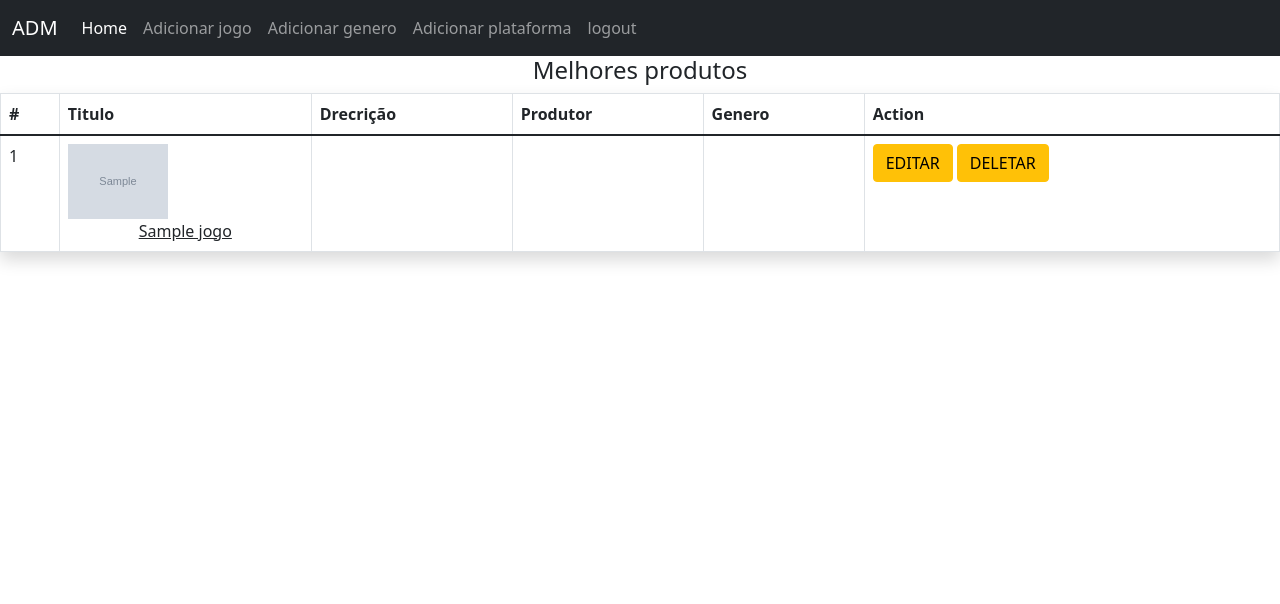
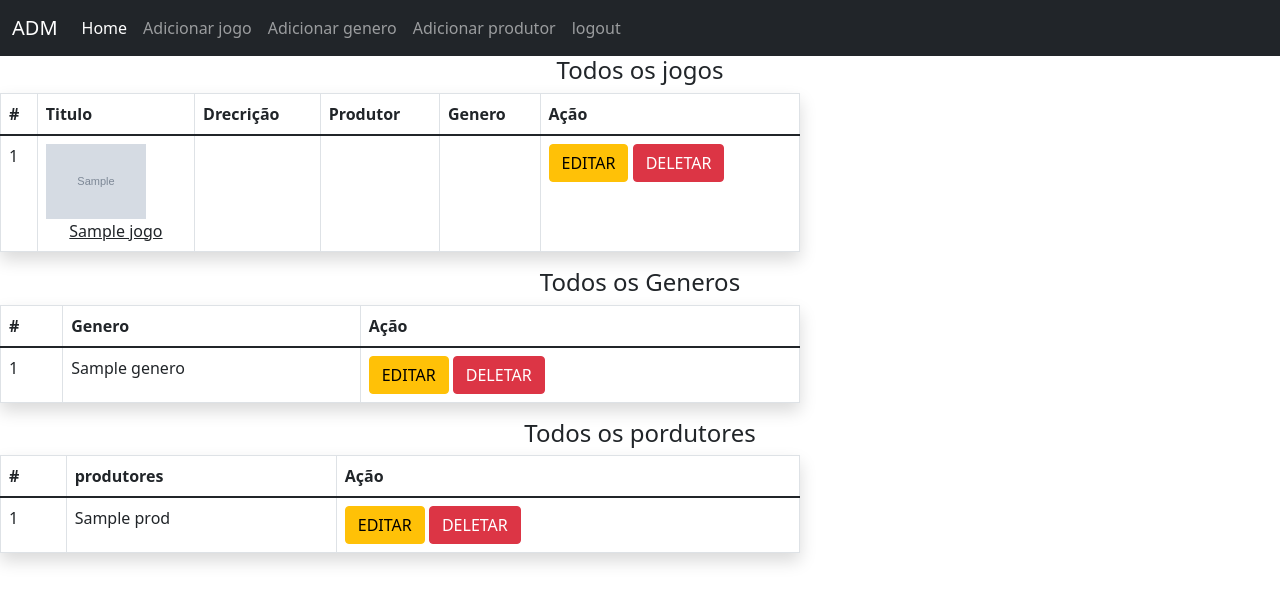
Before and after one commit to BrunnoGoncalves/gamespot, a PHP site: page /admin.php in a window 1280 px wide. Shown: the top 604 px of the page. Run offline with PHP 8.4, Linux system fonts and the light colour scheme; the visitor is signed in with stand-in values (Sample User, id 1); tables that the repository leaves empty or names only in its code hold one stand-in row (values such as "Sample post"); grey boxes marked "Sample" are stand-in pictures; data that the repository does not hold is empty.

Commit message:
Add files via upload

```diff
--- a/final3/admin.php
+++ b/final3/admin.php
@@ -3,6 +3,7 @@ session_start();
 
 if (isset($_SESSION['user_id']) &&
     isset($_SESSION['user_email'])) {
+
 
 
 	include "db_con.php";
@@ -66,13 +67,13 @@ if (isset($_SESSION['user_id']) &&
           <a class="nav-link active" aria-current="page" href="index.php">Home</a>
         </li>
         <li class="nav-item">
-          <a class="nav-link" href="#">Adicionar jogo</a>
+          <a class="nav-link" href="add-jogo.php">Adicionar jogo</a>
         <li class="nav-item">
         <li class="nav-item">
-          <a class="nav-link" href="#">Adicionar genero</a>
+          <a class="nav-link" href="add-genero.php">Adicionar genero</a>
         <li class="nav-item">
         <li class="nav-item">
-          <a class="nav-link" href="#">Adicionar plataforma</a>
+          <a class="nav-link" href="add-prod.php">Adicionar produtor</a>
         <li class="nav-item">
           <a class="nav-link" href="logout.php">logout</a>
         </li>
@@ -91,9 +92,9 @@ if (isset($_SESSION['user_id']) &&
 
 
 
-
-        <h4 class="text-center"> Melhores produtos</h4>
-        <table class="table table-bordered shadow">
+  <!-- lista dos jogos -->
+        <h4 class="text-center">Todos os jogos</h4>
+        <table class="table table-bordered shadow"style="width: 90%; max-width: 50rem;" >
 			<thead>
 				<tr>
 					<th>#</th>
@@ -105,15 +106,19 @@ if (isset($_SESSION['user_id']) &&
 
 
 
-                    <th>Action</th>
+                    <th>Ação</th>
 				</tr>
         </thead>
 
         <tbody>
-            <?php foreach ($jogo as $jog){?>
+
+            <?php
+            $i=0;
+            foreach ($jogo as $jog){ $i++;
+            ?>
 
 
-            <td>1</td>
+            <td><?=$i?></td>
 
             <td>
             <img width="100" src="imagens/capas/<?=$jog['cover']?>"><a class="link-dark d-block text-center" href="imagens/arquivos/<?=$jog['Arquivo']?>"><?=$jog['title']?>
@@ -165,13 +170,103 @@ if (isset($_SESSION['user_id']) &&
 
 
             <a href="#"
-            class="btn btn-warning">DELETAR</a>
+            class="btn btn-danger">DELETAR</a>
             </td>
     </tr>
     <?php } ?>
+    </tbody>
             </table>
             <?php }?>
+            <?php  if($genero ==0 ){ ?>
+    empty
+
+<?php }else{ ?>
+  <!-- Lista de generos -->
+<h4 class="text-center">Todos os Generos</h4>
+        <table class="table table-bordered shadow" style="width: 90%; max-width: 50rem;">
+			<thead>
+				<tr>
+					<th>#</th>
+
+					<th>Genero</th>
+
+
+
+
+                    <th>Ação</th>
+				</tr>
+        </thead>
+        <tbody>
+          <?php
+          $j=0;
+          foreach ($genero as $gen)  {
+            $j++;
+            ?>
+         <tr>
+          <td><?=$j?></td>
+          <td><?=$gen['name'] ?></td>
+
+            <td>
+            <a href="#"
+            class="btn btn-warning">EDITAR</a>
+
+
+            <a href="#"
+            class="btn btn-danger">DELETAR</a>
+            </td>
+         </tr>
+          <?php } ?>
         </tbody>
+          </table>
+            <?php } ?>
+
+            <?php  if($prod ==0 ){ ?>
+    empty
+
+<?php }else{ ?>
+  <!-- Lista de generos -->
+<h4 class="text-center">Todos os pordutores</h4>
+<table class="table table-bordered shadow"style="width: 90%; max-width: 50rem;">
+			<thead>
+				<tr>
+					<th>#</th>
+
+					<th>produtores</th>
+
+
+
+
+                    <th>Ação</th>
+				</tr>
+        </thead>
+        <tbody>
+          <?php
+          $k=0;
+          foreach ($prod as $prods)  {
+            $k++;
+            ?>
+         <tr>
+          <td><?=$k?></td>
+          <td><?=$prods['name'] ?></td>
+
+            <td>
+            <a href="#"
+            class="btn btn-warning">EDITAR</a>
+
+
+            <a href="#"
+            class="btn btn-danger">DELETAR</a>
+            </td>
+         </tr>
+          <?php } ?>
+        </tbody>
+          </table>
+
+<?php } ?>
+
+
+
+
 
 
 </body>
--- a/final3/db_con.php
+++ b/final3/db_con.php
@@ -1,12 +1,12 @@
 <?php
-
+# nome do server
 
 $sName = "localhost";
-
+# username
 $uName = "root";
-
+# senha
 $pass = "";
-
+#nome da data base
 $db_name = "gamespot";
 
 try {
```
Also changed, not shown: final3/add-prod.php (added, +101 -0 lines).
